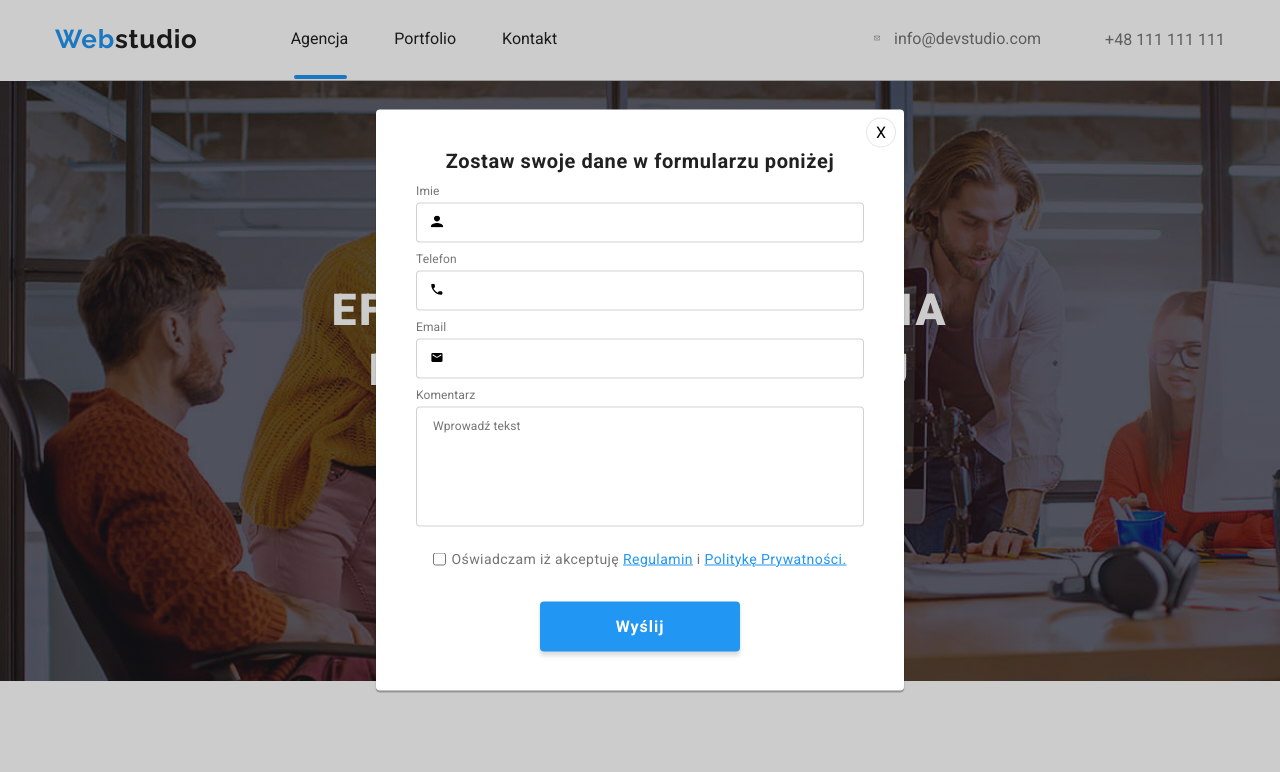
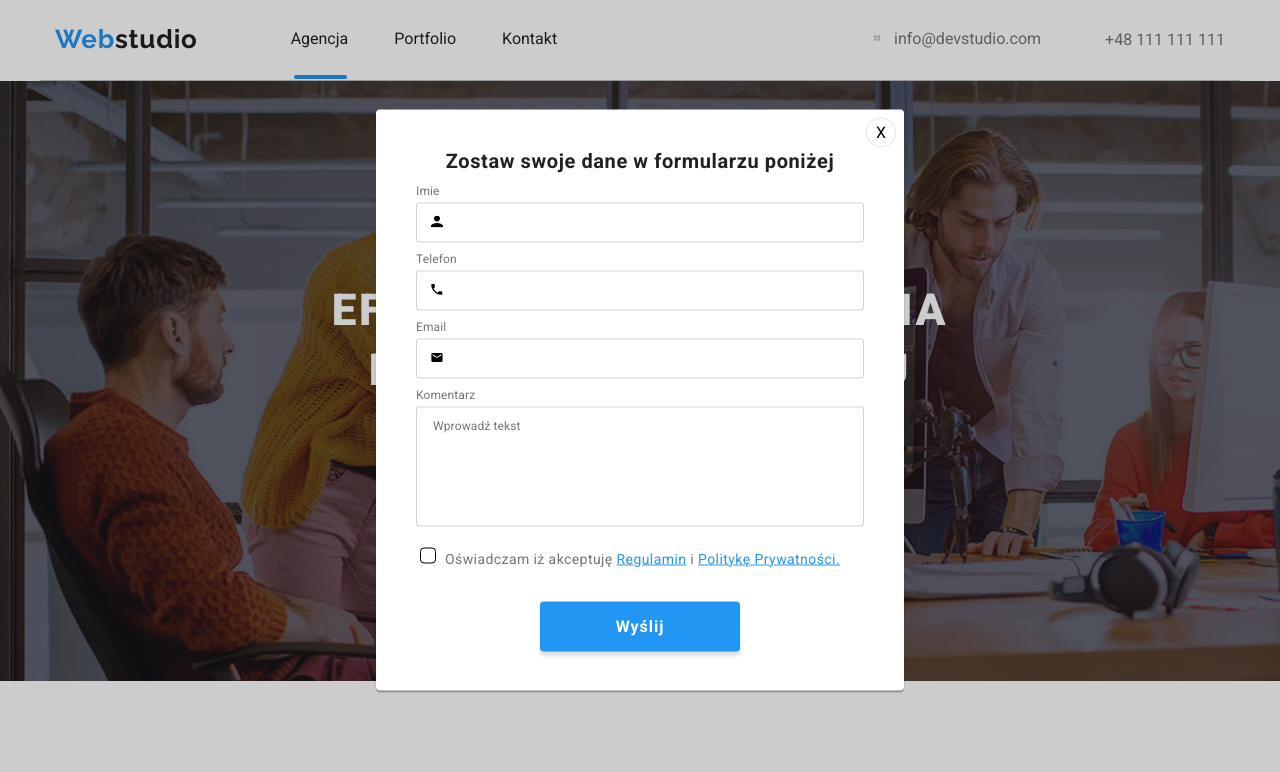
Before and after one commit to JakBel/goit-markup-hw-06, a plain HTML site: page index.html in a window 1280 px wide. Both pictures are taken after a click on the button "Zamów usługe". Shown: the top 772 px of the page. Drawn offline with nearby package versions, Linux system fonts and the light colour scheme.

Commit message:
Drobne poprawki

```diff
--- a/css/styles.css
+++ b/css/styles.css
@@ -806,6 +806,8 @@ img {
 }
 .modal-disclaimer-wrapper {
     display: flex;
+    position: relative;
+    flex-direction: row;
     justify-content: center;
     align-items: center;
     margin-bottom: 30px;
@@ -819,6 +821,26 @@ img {
     color: #757575;
     margin-left: 5px;
 }
+.modal-check-label::before {
+    position: absolute;
+    display: block;
+    left: -5%;
+    top: 7%;
+    content: "";
+    width: 16px;
+    height: 16px;
+    border: 1px solid #000;
+    border-radius: 4px;
+}
+.modal-form-policy:checked + .modal-check-label::before {
+    position: absolute;
+    background-color: var(--fourth-color);
+    border-color: var(--fourth-color);
+    background-image: url(../images/Vector.svg);
+    background-repeat: no-repeat;
+    background-position: center;
+}
+
 .modal-policy {
     font-family: var(--main-font);
     font-weight: normal;
@@ -848,4 +870,15 @@ img {
     color: #FFF;
     cursor: pointer;
 }
+
+.visually-hidden {
+    position: absolute !important;
+    clip: rect(1px 1px 1px 1px);
+    clip: rect(1px, 1px, 1px, 1px);
+    padding: 0 !important;
+    border: 0 !important;
+    height: 1px !important;
+    width: 1px !important;
+    overflow: hidden;
+}
 /* === END Modal window === */
--- a/index.html
+++ b/index.html
@@ -435,7 +435,7 @@
 
                 <div class="modal-check-wrapper">
                     <div class="modal-disclaimer-wrapper">
-                        <input type="checkbox" value="accepted" id="checkbox" name="checkbox" required>
+                        <input type="checkbox" value="accepted" id="checkbox" name="checkbox" class="modal-form-policy visually-hidden" required>
                         <label for="checkbox" class="modal-check-label spacing">Oświadczam iż akceptuję <a href="#"
                             class="modal-policy spacing">Regulamin</a> i <a href="#" class="modal-policy spacing">Politykę
                             Prywatności.</a></label>
```
Also changed, not shown: images/Vector.svg (added).
